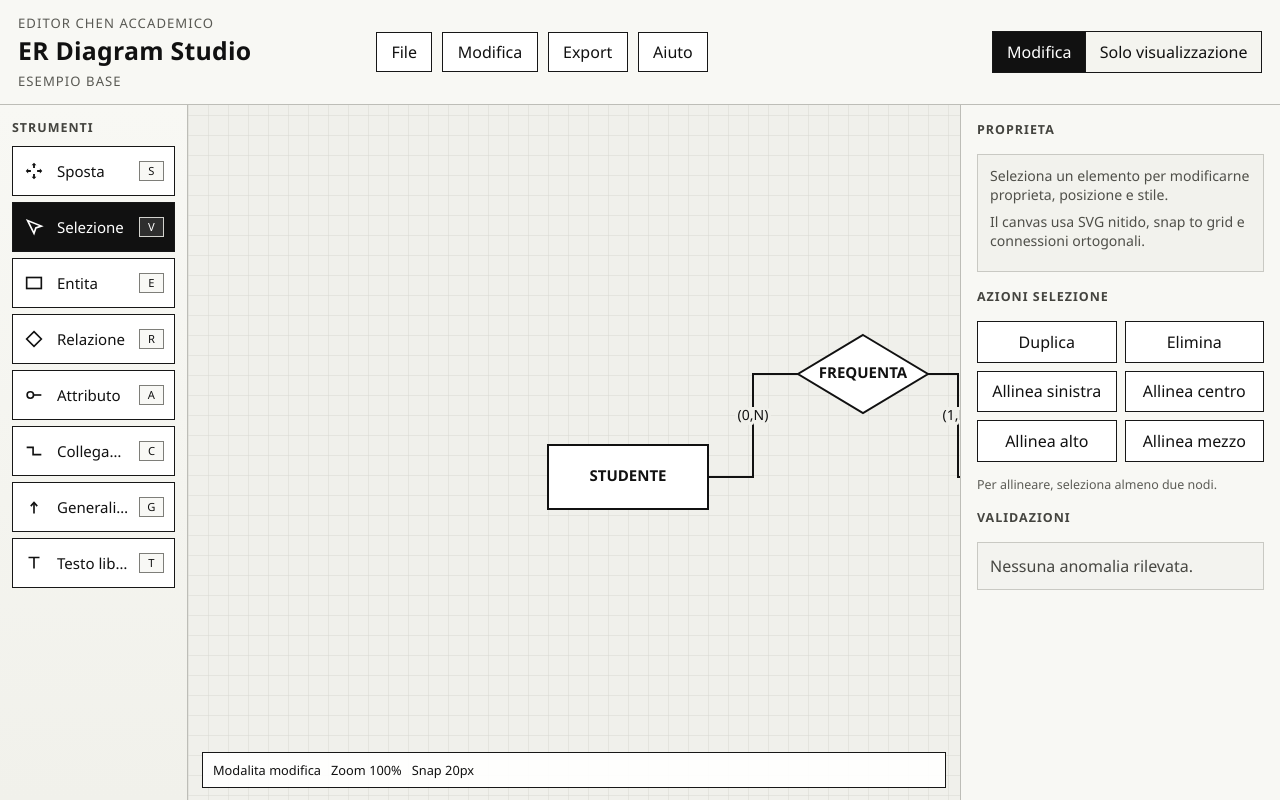
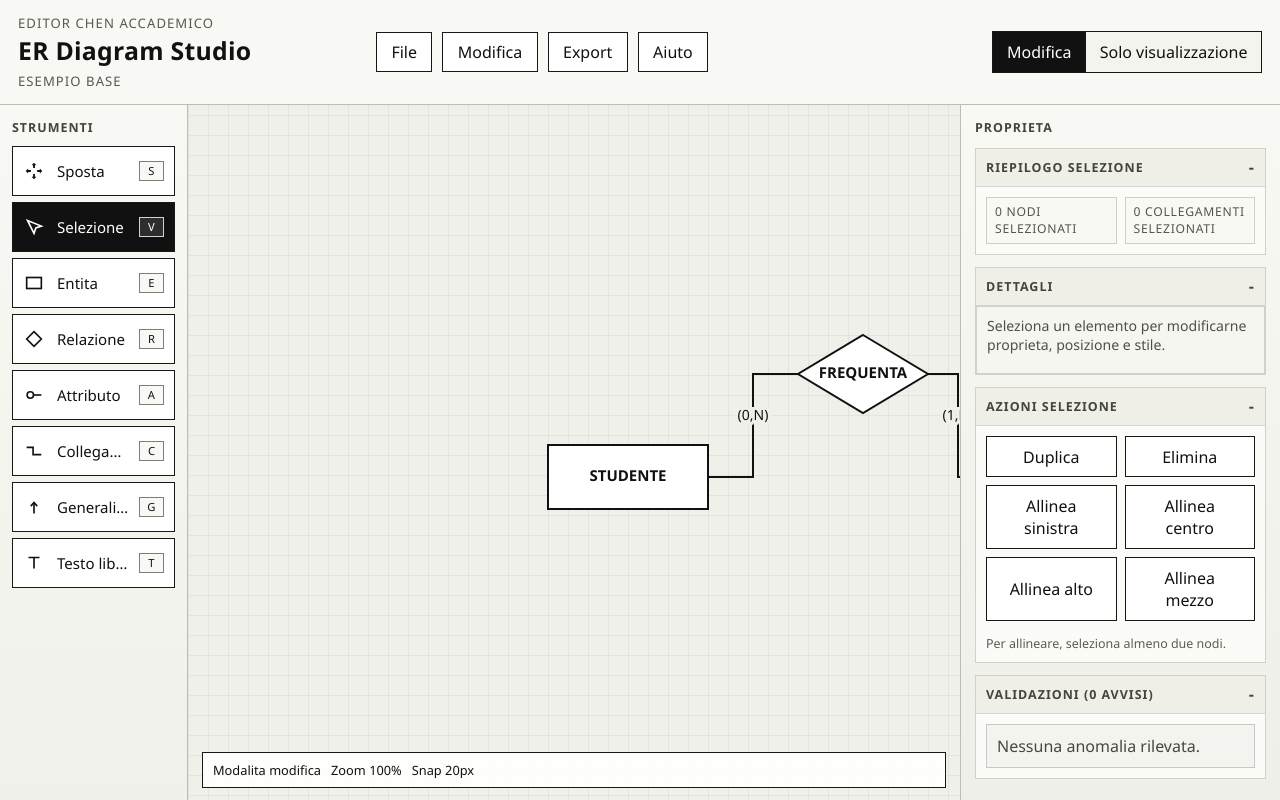
Before and after one commit to SignorTynam/ER-Studio, a React (Vite) app: page / in a window 1280 px wide. Built offline with nearby package versions, Linux system fonts and the light colour scheme; the HTML template or start-up script is replaced by a standard one.

Commit message:
feat: enhance inspector panel with selection summary and validation details

```diff
--- a/src/index.css
+++ b/src/index.css
@@ -341,10 +341,11 @@ button:disabled {
 .inspector-panel {
   display: flex;
   flex-direction: column;
-  gap: 16px;
-  padding: 16px;
+  gap: 12px;
+  padding: 14px;
   border-left: 1px solid #bdbdb7;
   overflow: auto;
+  background: linear-gradient(180deg, #f8f8f4 0%, #efefe9 100%);
 }
 
 .inspector-stack {
@@ -367,9 +368,9 @@ button:disabled {
 .field input,
 .field select {
   width: 100%;
-  padding: 0.55rem 0.65rem;
+  padding: 0.5rem 0.62rem;
   background: #ffffff;
-  min-height: 38px;
+  min-height: 36px;
 }
 
 .field-grid {
@@ -391,9 +392,9 @@ button:disabled {
 }
 
 .empty-inspector {
-  padding: 12px;
-  border: 1px solid #c9c9c3;
-  background: #f2f2ed;
+  padding: 10px;
+  border: 1px solid #d1d1cb;
+  background: #f6f6f1;
   font-size: 0.88rem;
   color: #4f4f49;
 }
@@ -416,10 +417,73 @@ button:disabled {
 
 .validation-ok {
   margin: 0;
-  padding: 12px;
+  padding: 10px;
   background: #f3f3ef;
   border: 1px solid #c9c9c3;
   color: #474742;
+}
+
+.selection-summary {
+  display: grid;
+  grid-template-columns: repeat(2, minmax(0, 1fr));
+  gap: 8px;
+}
+
+.selection-summary span {
+  border: 1px solid #cfcfc9;
+  background: #f9f9f4;
+  padding: 0.34rem 0.5rem;
+  font-size: 0.76rem;
+  text-transform: uppercase;
+  letter-spacing: 0.06em;
+  color: #55554f;
+}
+
+.inspector-card {
+  border: 1px solid #d1d1cb;
+  background: #fbfbf8;
+  padding: 0;
+}
+
+.inspector-section {
+  overflow: hidden;
+}
+
+.section-summary {
+  list-style: none;
+  cursor: pointer;
+  user-select: none;
+  padding: 10px;
+  border-bottom: 1px solid #d6d6d0;
+  font-size: 0.78rem;
+  font-weight: 700;
+  color: #44443f;
+  text-transform: uppercase;
+  letter-spacing: 0.08em;
+  background: #f4f4ef;
+}
+
+.section-summary::-webkit-details-marker {
+  display: none;
+}
+
+.section-summary::after {
+  content: "+";
+  float: right;
+  font-size: 1rem;
+  line-height: 1;
+}
+
+.inspector-section[open] .section-summary::after {
+  content: "-";
+}
+
+.inspector-section[open] .section-summary {
+  background: #efefe8;
+}
+
+.section-body {
+  padding: 10px;
 }
 
 .validation-list {
--- a/src/inspector/InspectorPanel.tsx
+++ b/src/inspector/InspectorPanel.tsx
@@ -26,6 +26,10 @@ function numberValue(value: string): number {
 
 export function InspectorPanel(props: InspectorPanelProps) {
   const canAlign = props.mode !== "view" && props.selection.nodeIds.length >= 2;
+  const selectedNodeCount = props.selection.nodeIds.length;
+  const selectedEdgeCount = props.selection.edgeIds.length;
+  const warningCount = props.issues.filter((issue) => issue.level === "warning").length;
+  const warningLabel = `${warningCount} avvis${warningCount === 1 ? "o" : "i"}`;
 
   const selectedNode =
     props.selection.nodeIds.length === 1
@@ -40,8 +44,20 @@ export function InspectorPanel(props: InspectorPanelProps) {
     <aside className="inspector-panel">
       <div className="panel-heading">Proprieta</div>
 
+      <details className="inspector-card inspector-section" open>
+        <summary className="section-summary">Riepilogo selezione</summary>
+        <div className="section-body">
+          <div className="selection-summary">
+            <span>{selectedNodeCount} nodi selezionati</span>
+            <span>{selectedEdgeCount} collegamenti selezionati</span>
+          </div>
+        </div>
+      </details>
+
       {selectedNode ? (
-        <div className="inspector-stack">
+        <details className="inspector-card inspector-section" open>
+          <summary className="section-summary">Dettagli elemento</summary>
+          <div className="section-body inspector-stack">
           <label className="field">
             <span>Nome elemento</span>
             <input
@@ -102,11 +118,6 @@ export function InspectorPanel(props: InspectorPanelProps) {
             </label>
           </div>
 
-          <label className="field">
-            <span>Stile linea</span>
-            <input value="Nero continuo" disabled />
-          </label>
-
           {selectedNode.type === "attribute" ? (
             <label className="field checkbox-field">
               <span>Attributo identificatore</span>
@@ -120,11 +131,14 @@ export function InspectorPanel(props: InspectorPanelProps) {
               />
             </label>
           ) : null}
-        </div>
+          </div>
+        </details>
       ) : null}
 
       {selectedEdge ? (
-        <div className="inspector-stack">
+        <details className="inspector-card inspector-section" open>
+          <summary className="section-summary">Dettagli collegamento</summary>
+          <div className="section-body inspector-stack">
           <label className="field">
             <span>{selectedEdge.type === "connector" ? "Cardinalita (X,Y)" : "Nome collegamento"}</span>
             <input
@@ -159,18 +173,22 @@ export function InspectorPanel(props: InspectorPanelProps) {
               <option value="dashed">Tratteggiata</option>
             </select>
           </label>
-        </div>
+          </div>
+        </details>
       ) : null}
 
       {!selectedNode && !selectedEdge ? (
-        <div className="empty-inspector">
+        <details className="inspector-card inspector-section" open>
+          <summary className="section-summary">Dettagli</summary>
+          <div className="section-body empty-inspector">
           <p>Seleziona un elemento per modificarne proprieta, posizione e stile.</p>
-          <p>Il canvas usa SVG nitido, snap to grid e connessioni ortogonali.</p>
-        </div>
+          </div>
+        </details>
       ) : null}
 
-      <div className="inspector-stack inspector-actions">
-        <div className="panel-heading minor">Azioni selezione</div>
+      <details className="inspector-card inspector-section inspector-actions" open>
+        <summary className="section-summary">Azioni selezione</summary>
+        <div className="section-body inspector-stack">
         <div className="action-grid">
           <button type="button" onClick={props.onDuplicateSelection} disabled={props.mode === "view"}>
             Duplica
@@ -194,10 +212,12 @@ export function InspectorPanel(props: InspectorPanelProps) {
         {!canAlign && props.mode !== "view" ? (
           <p className="action-hint">Per allineare, seleziona almeno due nodi.</p>
         ) : null}
-      </div>
+        </div>
+      </details>
 
-      <div className="inspector-stack">
-        <div className="panel-heading minor">Validazioni</div>
+      <details className="inspector-card inspector-section" open>
+        <summary className="section-summary">Validazioni ({warningLabel})</summary>
+        <div className="section-body inspector-stack">
         {props.issues.length === 0 ? (
           <p className="validation-ok">Nessuna anomalia rilevata.</p>
         ) : (
@@ -218,7 +238,8 @@ export function InspectorPanel(props: InspectorPanelProps) {
             ))}
           </div>
         )}
-      </div>
+        </div>
+      </details>
     </aside>
   );
 }
```
